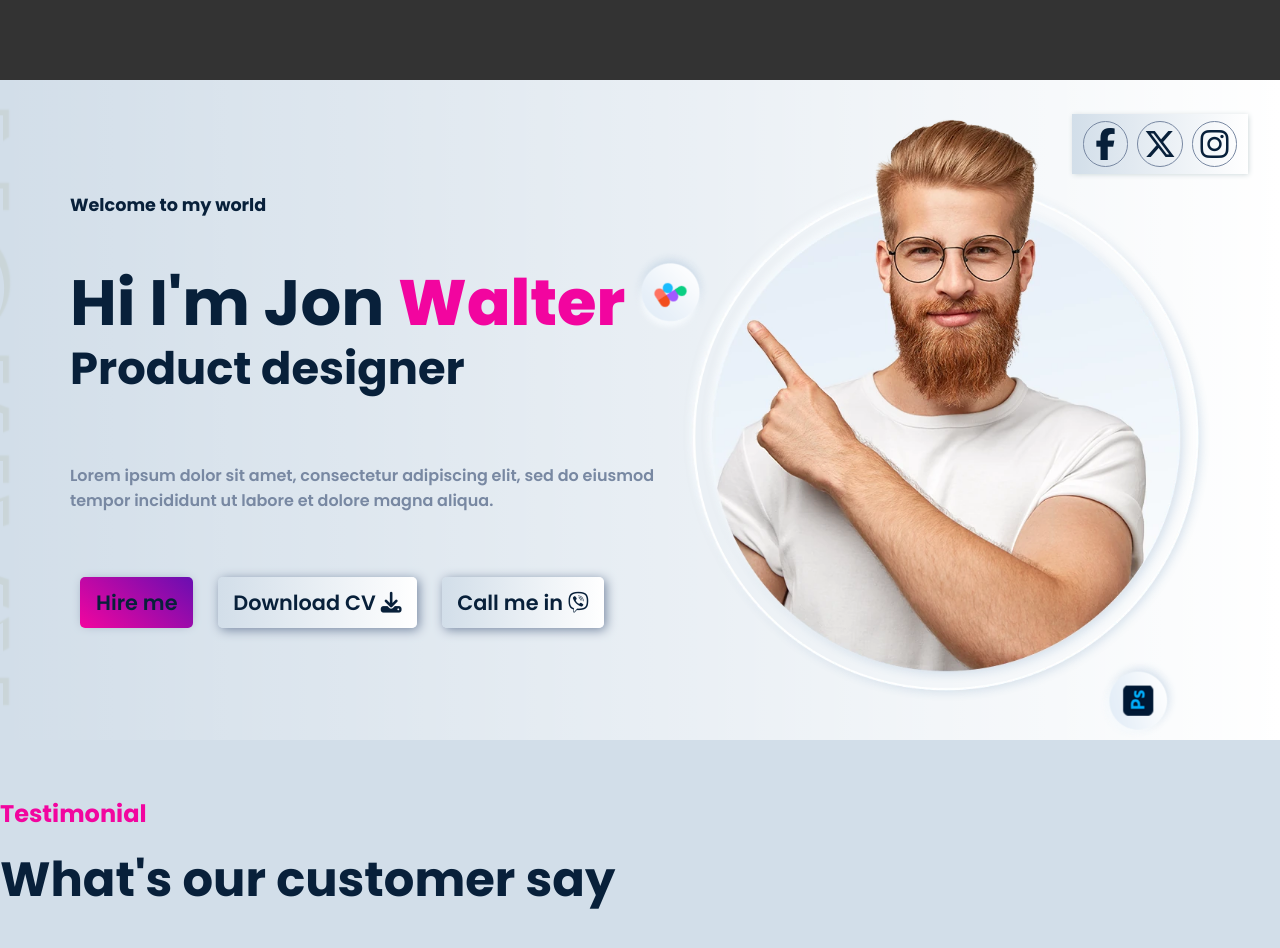
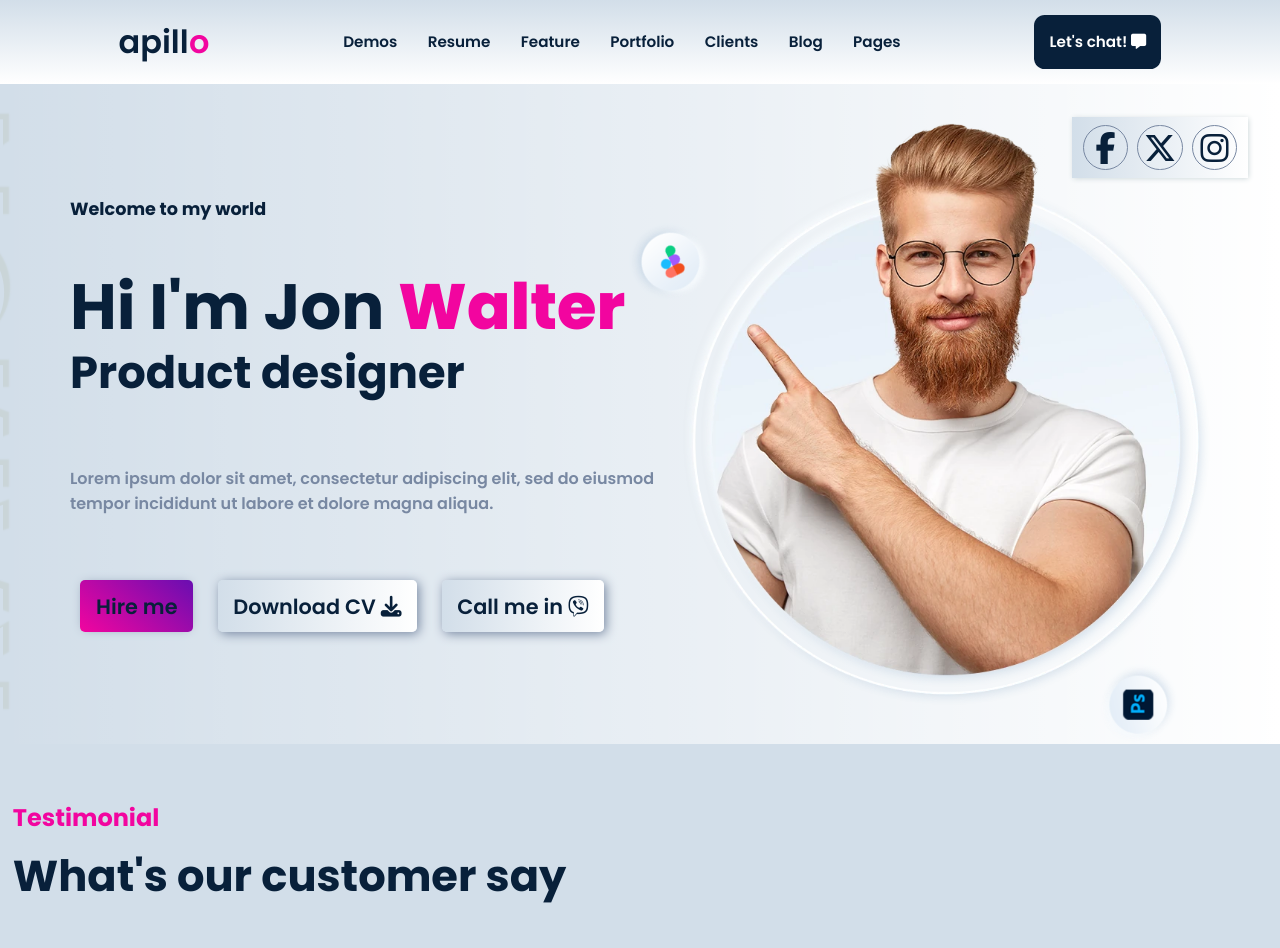
Before and after one commit to PrikolistTheSillyThing/ux-ui, a plain HTML site: page layouting/layouting.html in a window 1280 px wide. Shown: the top 948 px of the page. Drawn offline with nearby package versions, Linux system fonts and the light colour scheme.

Commit message:
Add files via upload

```diff
--- a/layouting/layouting.css
+++ b/layouting/layouting.css
@@ -177,9 +177,53 @@ h1,h2,h3 {
 .section-gradient {
     background-image: linear-gradient(-90deg,white,transparent);
 }
-.navbar {
-    height: 5rem;
-    background-color: #333;
+.navbar{
+    background-image: linear-gradient(var(--light), white);
+    display: flex;
+    justify-content: space-around;
+    align-items: center;
+    padding: 1em 0;
+}
+.navbar ul {
+    display: flex;
+}
+.navbar a{
+    text-decoration: none;
+    color: var(--dark);
+}
+.navbar .chat {
+    padding: 1em;
+    background-color: var(--dark);
+    color: var(--white);
+    border-radius: 0.7em;
+    transition: 0.3s;
+}
+.navbar .chat::after {
+    content: "\f27a";
+    font-family: "Font Awesome 6 Free";
+    font-weight: 900;
+}
+.navbar .chat:hover {
+    color: var(--dark);
+    background-color: var(--pinkM);
+    box-shadow: 0.1em 0.1em 0.5em 0em var(--greyB);
+    font-size: 1.1rem;
+}
+.navbar .logo {
+    font-size: 2rem;
+    display: inline-block;
+}
+.navbar .logo .letter {
+    color: var(--pinkL);
+    display: inline;
+    margin-left: -0.23em;
+}
+.navbar .logo .apill {
+    display: inline-block;
+}
+
+.navbar ul a {
+    padding: 0 1em;
 }
 .header {
     padding: 3rem 1rem;
@@ -239,10 +283,10 @@ header p {
     border-radius: 36px;
     padding: 0.5em;
     margin: 0 0.3em;
-
+    transition: 0.3s;
 }
 .header .socials a{
-    display: inline-block;
+    display: block;
     line-height: 0.5em;
     text-align: center;
     vertical-align: middle;
@@ -251,6 +295,11 @@ header p {
     font-size: 2rem;
 
 }
+
+.header .socials li:hover {
+    background-color: var(--greyBA);
+}
+
 .header .skills {
     /* position: absolute;
     bottom: 0;
@@ -278,7 +327,7 @@ header p {
     position: absolute;
     top: 10rem;
     left: 49rem;
-    animation: verti 4s infinite ease-out;
+    animation: verti 3s infinite;
 }
 @keyframes rotation {
     0% {
@@ -292,15 +341,16 @@ header p {
     }
 
 }
+
 @keyframes verti {
     0% {
-        transform: translateY(0);
+        transform: translateY(0) ;
     }
     50% {
-        transform: translateY(4rem) rotate(-180deg);
+        transform: translateY(1.5rem) rotate(360deg);
     }
     100% {
-        transform: translateY(0) rotate(-360deg);
+        transform: translateY(0) rotate(0deg);
     }
 }
 @media (min-width:500px) {
@@ -308,8 +358,19 @@ header p {
         display: none;
     }
     .header .skills {
-        display: none
-    };
+        display: none;
+    }
+    .navbar {
+        justify-content: space-evenly;
+    }
+    .navbar li{
+        display: none;
+    }
+    .navbar .logo::after {
+        content: ">";
+        position: absolute;
+        right: 0.75em;
+    }
 }
 @media (min-width: 530px) {
     .header .avatar {
@@ -323,7 +384,10 @@ header p {
         display: inline-block;
         margin: 0 0.5em;
     }
+    .testimonials .container h1 {
+        font-size: 1rem;
 
+    }
 }
 
 @media (min-width: 700px) {
@@ -337,6 +401,19 @@ header p {
     .header .actions a{
         display: inline-block;
         margin: 0 0.5em;
+    }
+    .testimonials .container h1 {
+        font-size: 2rem;
+
+    }
+    .navbar {
+        font-size: 0.75rem;
+    }
+    .navbar li{
+        display: block;
+    }
+    .navbar .logo::after {
+        display: none;
     }
 }
 
@@ -380,6 +457,9 @@ header p {
     .header .actions a {
         font-size: 1.1rem;
     }
+    .navbar {
+        font-size: 0.9rem;
+    }
 }
 @media (min-width: 1170px) {
     .header {
@@ -416,6 +496,9 @@ header p {
     }
     .vtext {
         font-size: 10rem;
+    }
+    .navbar {
+        font-size: 0.95rem;
     }
 }
 @media (min-width: 1500px) {
@@ -454,6 +537,10 @@ header p {
     .vtext {
         font-size: 11rem;
     }
+    .navbar {
+        font-size: 1rem;
+    }
+
 }
 @media (min-width:1500px) {
     .container {
@@ -463,6 +550,7 @@ header p {
         padding-bottom: 8rem;
 
     }
+
 }
 
 
@@ -538,7 +626,6 @@ header p {
 }
 .testimonials .container>p {
     display: inline-block;
-    width: 50%;
 }
 .testimonials .swiper {
     overflow: visible!important;
@@ -588,10 +675,76 @@ header p {
 .testimonials .swiper .swiper-button-next {
     top: 0!important;
     color: var(--dark);
-
+    padding: 1em;
+    background-color: var(--white);
 }
 
 .testimonials .swiper .swiper-button-prev {
     left: auto!important;
     right: 3rem;
 }
+@media (min-width: 500px) {
+    .testimonials .container h1,
+    .testimonials .container h2,
+    .testimonials .container p {
+        padding: 0 0.8rem;
+    }
+    .testimonials .container h1 {
+        font-size: 1.8rem;
+    }
+    .testimonials .container h2 {
+        font-size: 1.2rem;
+        transform: translateY(-3rem);
+    }
+    .testimonials .container p {
+        width: 85%;
+    }
+}
+@media (min-width: 530px) {
+    .testimonials .container h1 {
+        font-size: 2rem;
+    }
+    .testimonials .container h2 {
+        font-size: 1.5rem;
+        transform: translateY(-4rem);
+    }
+    .testimonials .container p {
+        width: 100%;
+    }
+}
+@media (min-width: 700px) {
+    .testimonials .container h1 {
+        font-size: 2.2rem;
+    }
+}
+@media (min-width: 890px) {
+    .testimonials .container h1 {
+        font-size: 2.5rem;
+    }
+    .testimonials .container h2 {
+        font-size: 1.5rem;
+        transform: translateY(-5rem);
+    }
+}
+@media (min-width: 1170px) {
+    .testimonials .container h1 {
+        font-size: 2.7rem;
+    }
+}
+@media (min-width: 1500px) {
+    .testimonials .container h1{
+        font-size: 3rem;
+        transform: translateY(4rem);
+
+    }
+    .testimonials .container h2{
+        transform: translateY(-6rem);
+        color: var(--pinkM);
+    }
+    .testimonials .container p {
+        color: var(--dark);
+    }
+    .testimonials .container>p {
+        display: inline-block;
+    }
+}
--- a/layouting/layouting.html
+++ b/layouting/layouting.html
@@ -18,6 +18,41 @@
 </head>
 <body>
     <nav class="navbar">
+        <div class="logo">
+            <a href="#" class="apill">
+                apill
+            </a>
+            <a href="#" class="letter">
+                o
+            </a>
+        </div>
+
+        <ul>
+            <li>
+                <a href="#">Demos</a>
+            </li>
+            <li>
+                <a href="#">Resume</a>
+            </li>
+            <li>
+                <a href="#">Feature</a>
+            </li>
+            <li>
+                <a href="#">Portfolio</a>
+            </li>
+            <li>
+                <a href="#">Clients</a>
+            </li>
+            <li>
+                <a href="#">Blog</a>
+            </li>
+            <li>
+                <a href="#">Pages</a>
+            </li>
+        </ul>
+        <a href="" class="chat">
+            Let's chat!
+        </a>
 
     </nav>
     <div class="section-gradient">
@@ -111,7 +146,7 @@
                     });
     </script>
 
-    <!-- <section class="about">
+    <section class="about">
 
         <div class="container">
 
@@ -176,7 +211,7 @@
             </form>
         </div>
 
-    </section> -->
+    </section>
 
 
 </body>
```
